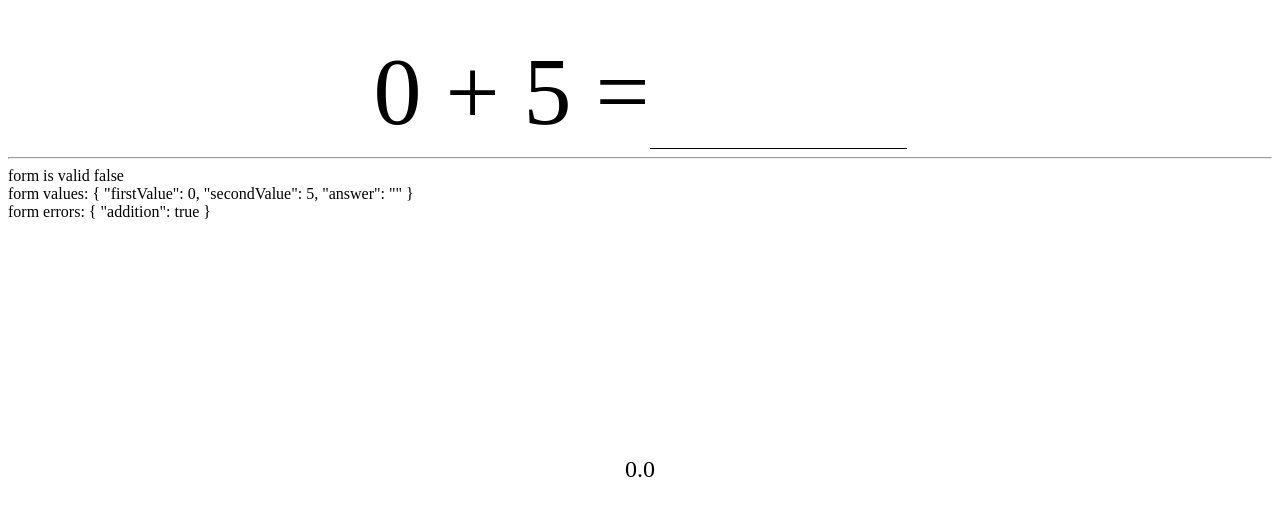
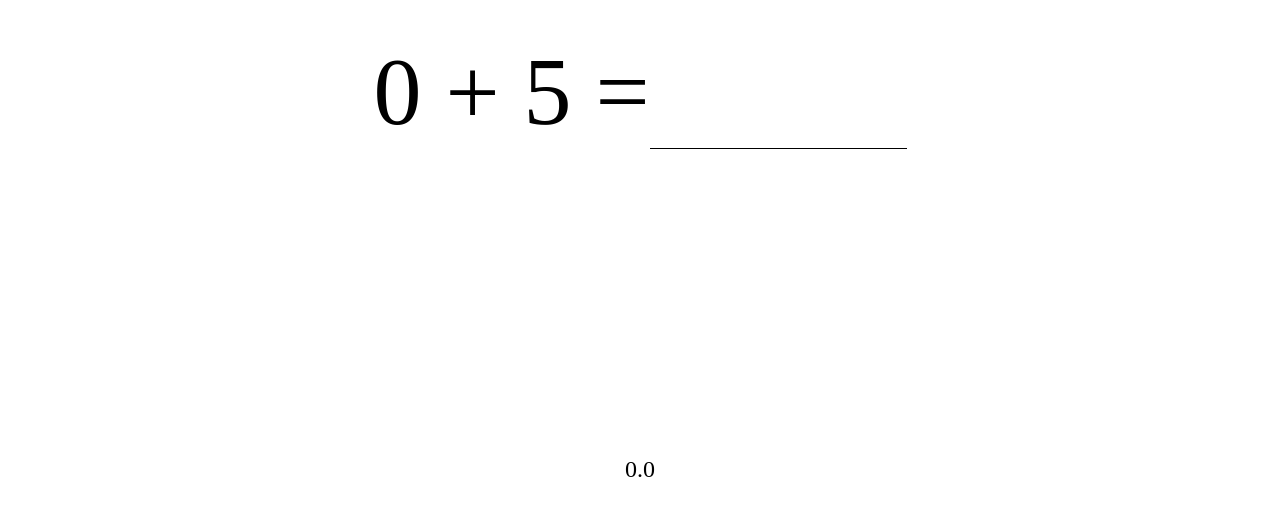
Before and after one commit to chiefagu/math-game, an Angular app: page / in a window 1280 px wide. Shown: the part 217-732 px from the top of the page. Built offline with nearby package versions, Linux system fonts and the light colour scheme.

Commit message:
chore(equation.html): clean up debugging text
remove form control errors and form data debugging texts

```diff
--- a/src/app/equation/equation.component.html
+++ b/src/app/equation/equation.component.html
@@ -12,14 +12,3 @@
 <div class="stats">
   {{ secondsPerSolution | number : '1.1-3' }}
 </div>
-
-<hr/>
-<div>
-  form is valid {{ mathForm.valid }}
-</div>
-<div>
-  form values: {{ mathForm.value | json }}
-</div>
-<div>
-  form errors: {{ mathForm.errors | json }}
-</div>
```
